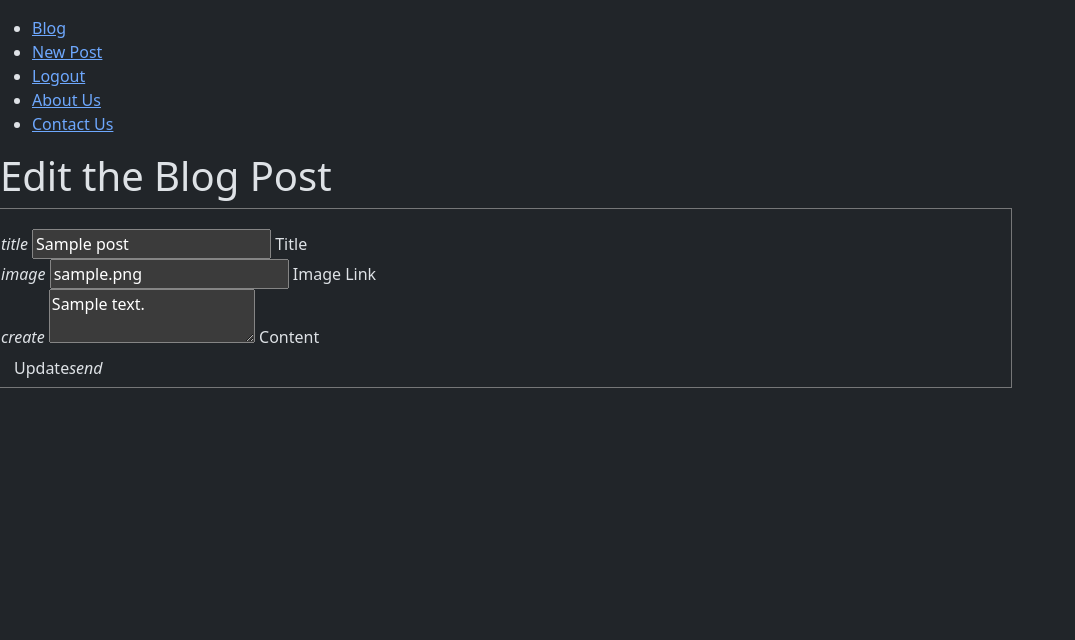
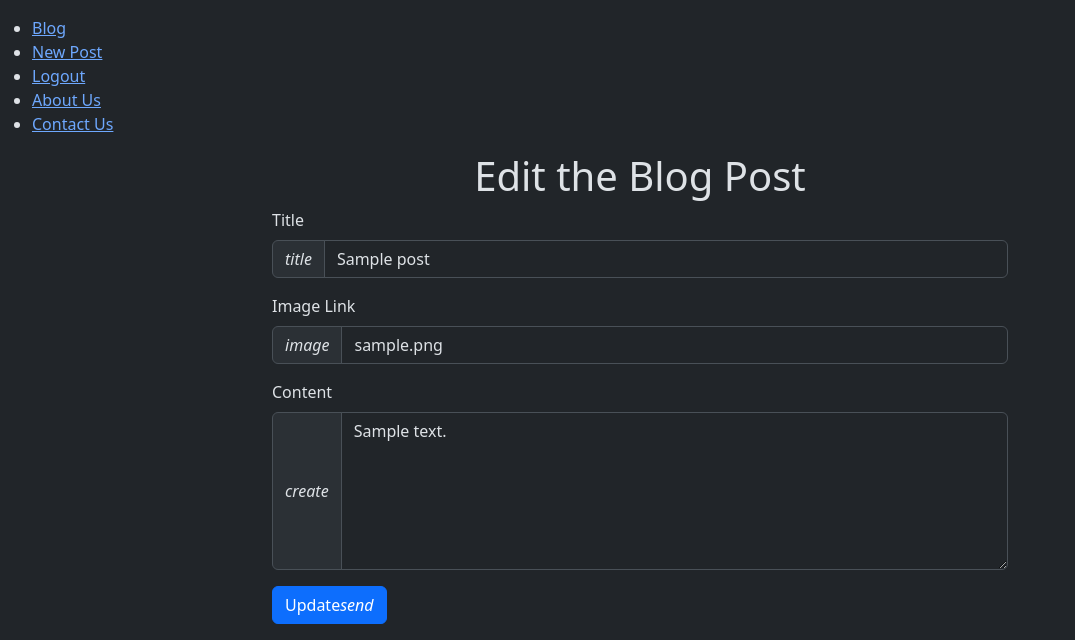
Before and after one commit to PedrexDev/blog, a Node server app: page /blog/600000000000000000000001/edit in a window 1280 px wide. Shown: the part 265-905 px from the top of the page, without its empty margins (0-1075 px from the left). Before the commit the page ends 653 px from the top, so only its background shows below. Run offline with Node 20, Linux system fonts and the light colour scheme; a user stored in the database is signed in; tables that the repository leaves empty hold one stand-in row (values such as "Sample post"); some libraries are stand-ins or nearby versions.

Commit message:
invalid route for blog POST, changed

```diff
--- a/routes/blog.js
+++ b/routes/blog.js
@@ -18,7 +18,7 @@
   res.render("blog/new");
 });
 
-router.post("/blog", middleware.checkLoggedIn, function(req, res) {
+router.post("/", middleware.checkLoggedIn, function(req, res) {
   var author = {
     id: req.user._id,
     username: req.user.username
--- a/views/blog/edit.ejs
+++ b/views/blog/edit.ejs
@@ -1,38 +1,34 @@
 <% include ../partials/header.ejs %>
 
-<div id="new-content" class="center-align">
-        <h1> Edit the Blog Post</h1>
-        <div class="row center-align add-new-container">
-            <form action="/blog/<%= post._id %>?_method=PUT" method="POST" class="col s12">
-                <div class="row">
-                    <div class="input-field col s12">
-                        <i class="material-icons prefix">title</i>
-                        <input type = "text" name="title" id="updateTitle" value="<%= post.title %>">
-                        <label for="updateTitle">Title</label>
+<div id="new-content" class="container">
+    <h1 class="text-center">Edit the Blog Post</h1>
+    <div class="row justify-content-center">
+        <form action="/blog/<%= post._id %>?_method=PUT" method="POST" class="col-md-8">
+            <div class="mb-3">
+                <label for="updateTitle" class="form-label">Title</label>
+                <div class="input-group">
+                    <span class="input-group-text"><i class="material-icons">title</i></span>
+                    <input type="text" class="form-control" id="updateTitle" name="title" value="<%= post.title %>">
                 </div>
             </div>
-                <div class="row">
-                    <div class="input-field col s12">
-                        <i class="material-icons prefix">image</i>
-                        <input type = "text" name="image" id="updateImage" value="<%= post.image %>">
-                        <label for="updateImage">Image Link</label>
+            <div class="mb-3">
+                <label for="updateImage" class="form-label">Image Link</label>
+                <div class="input-group">
+                    <span class="input-group-text"><i class="material-icons">image</i></span>
+                    <input type="text" class="form-control" id="updateImage" name="image" value="<%= post.image %>">
                 </div>
             </div>
-                <div class="row">
-                    <div class="input-field col s12">
-                        <i class="material-icons prefix">create</i>
-                        <textarea name="content" id="updateContent" class="materialize-textarea"><%= post.content %></textarea>
-                        <label for="updateContent">Content</label>
+            <div class="mb-3">
+                <label for="updateContent" class="form-label">Content</label>
+                <div class="input-group">
+                    <span class="input-group-text"><i class="material-icons">create</i></span>
+                    <textarea class="form-control" id="updateContent" name="content" rows="6"><%= post.content %></textarea>
                 </div>
             </div>
 
-                <div class="row">
-                    <div class="input-field col s12">
-                        <button class="btn waves-effect waves-light">Update<i class="material-icons right">send</i>
-                        </button>
+            <div class="mb-3">
+                <button type="submit" class="btn btn-primary">Update<i class="material-icons right">send</i></button>
             </div>
-                </div>
-
         </form>
     </div>
 </div>
```
Lines whose indentation alone changed are shown as unchanged.
